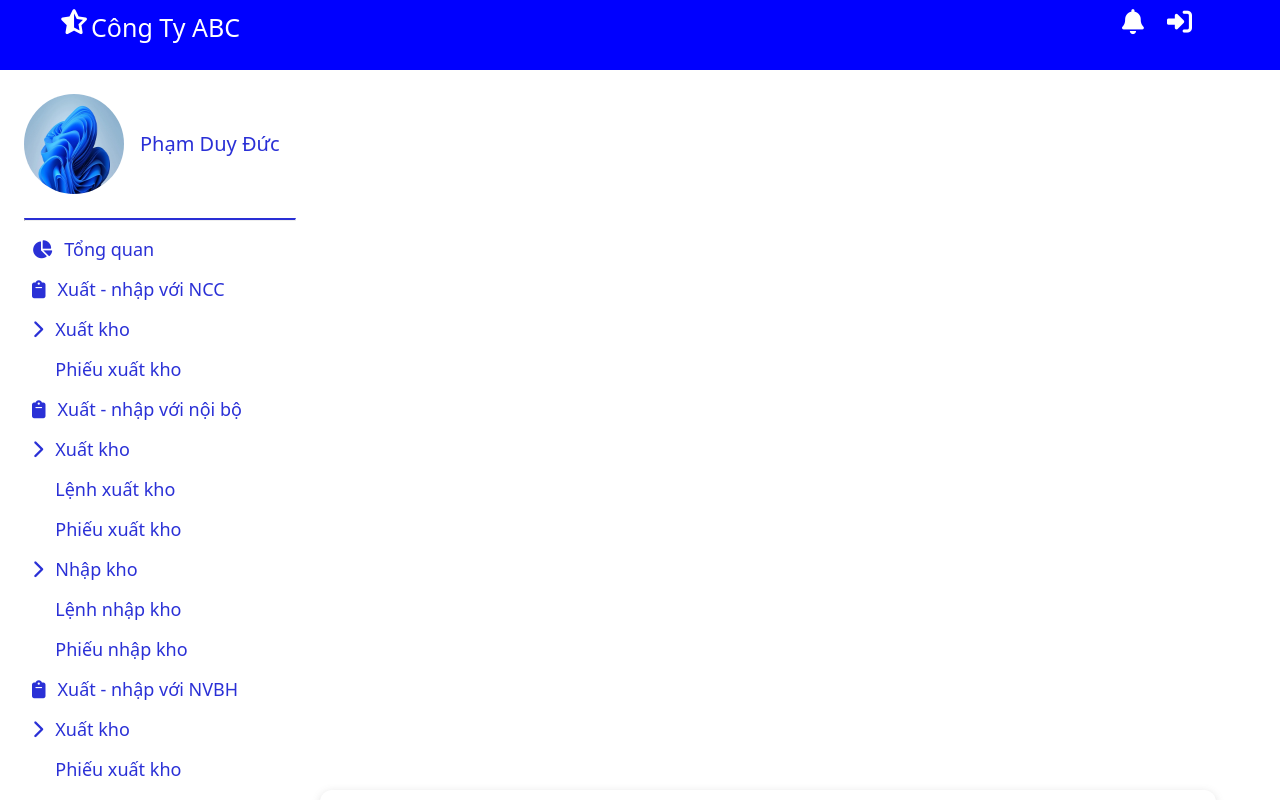
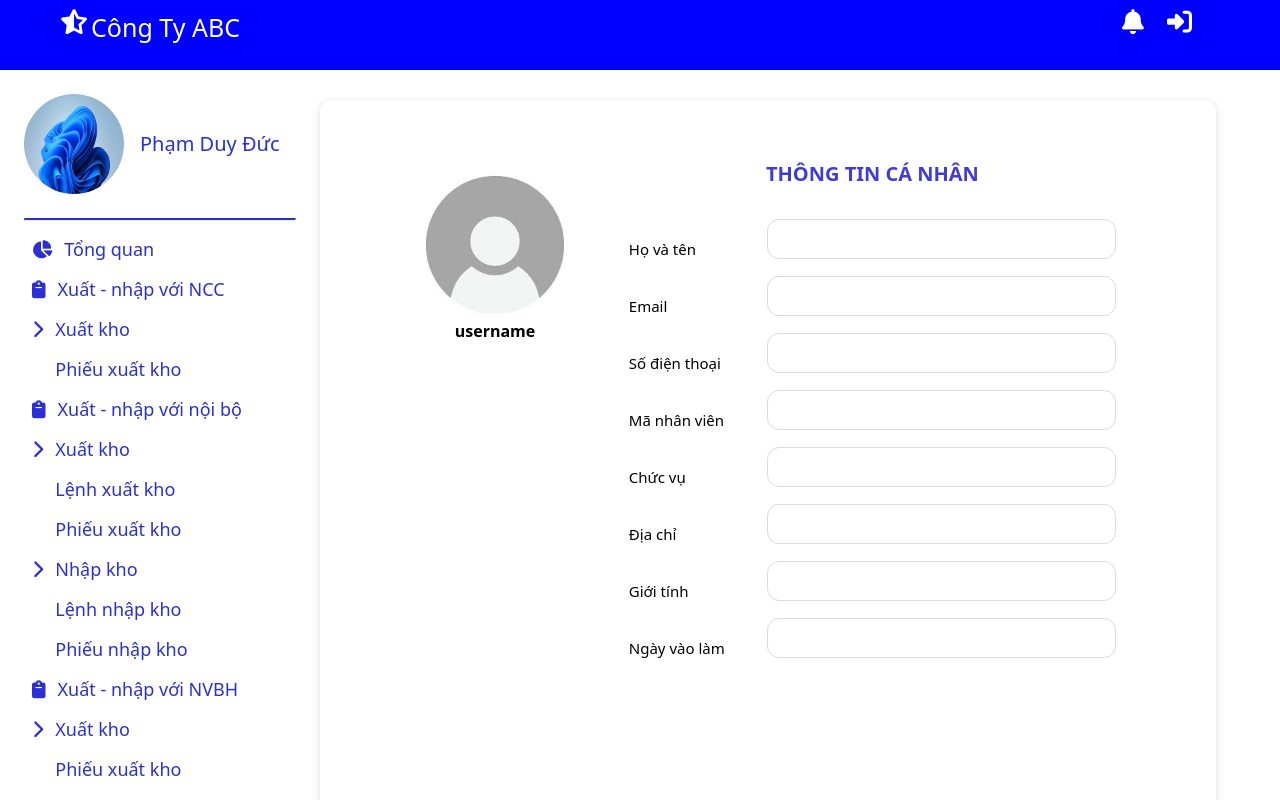
Before and after one commit to Nguyenthithuhang0406/QuanLyKhoHang_FE_TTCSN, a React (Vite) app: page /information in a window 1280 px wide. Shown: the top 800 px of the page. Built offline with nearby package versions, Linux system fonts and the light colour scheme; a web font is replaced by a local one.

Commit message:
update màn hình info

```diff
--- a/src/pages/auth/information/Information.css
+++ b/src/pages/auth/information/Information.css
@@ -1,3 +1,6 @@
+.info-header {
+  position: relative;
+}
 .infoBody {
   width: 70%;
   height: 100%;
@@ -9,6 +12,8 @@
   position: relative;
   padding: 20px 50px;
   border-radius: 12px;
+  position: absolute;
+  top: 100px;
 }
 .infoContainer {
   width: 100%;
--- a/src/pages/auth/information/Information.jsx
+++ b/src/pages/auth/information/Information.jsx
@@ -9,8 +9,8 @@ import { ErrorMessage } from "formik";
 const Information = () => {
   return (
     <div>
-      <Header />
-      <NavBar />
+      <Header className='info-header' />
+      <NavBar className='info-navBar'/>
       <div className="infoBody">
         <div className="infoAvatar">
           <img
```
Lines whose indentation alone changed are shown as unchanged.
